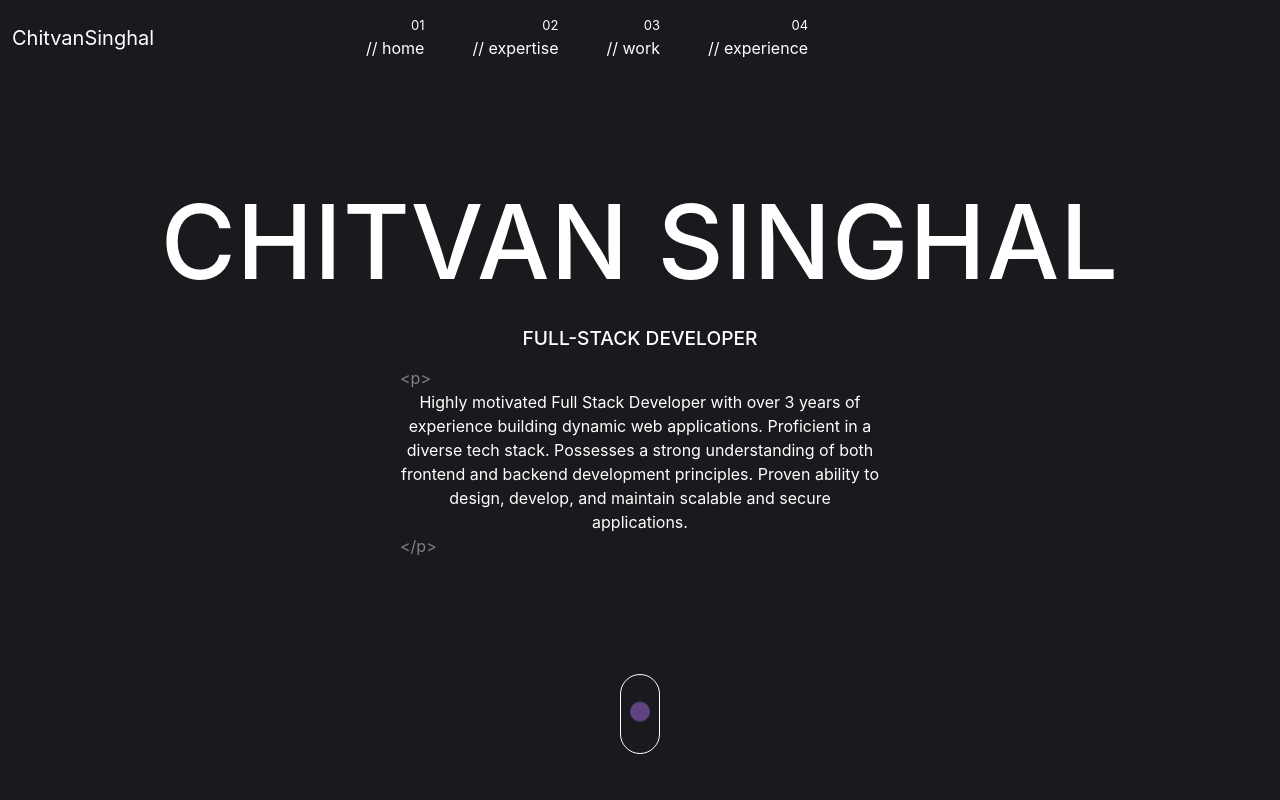
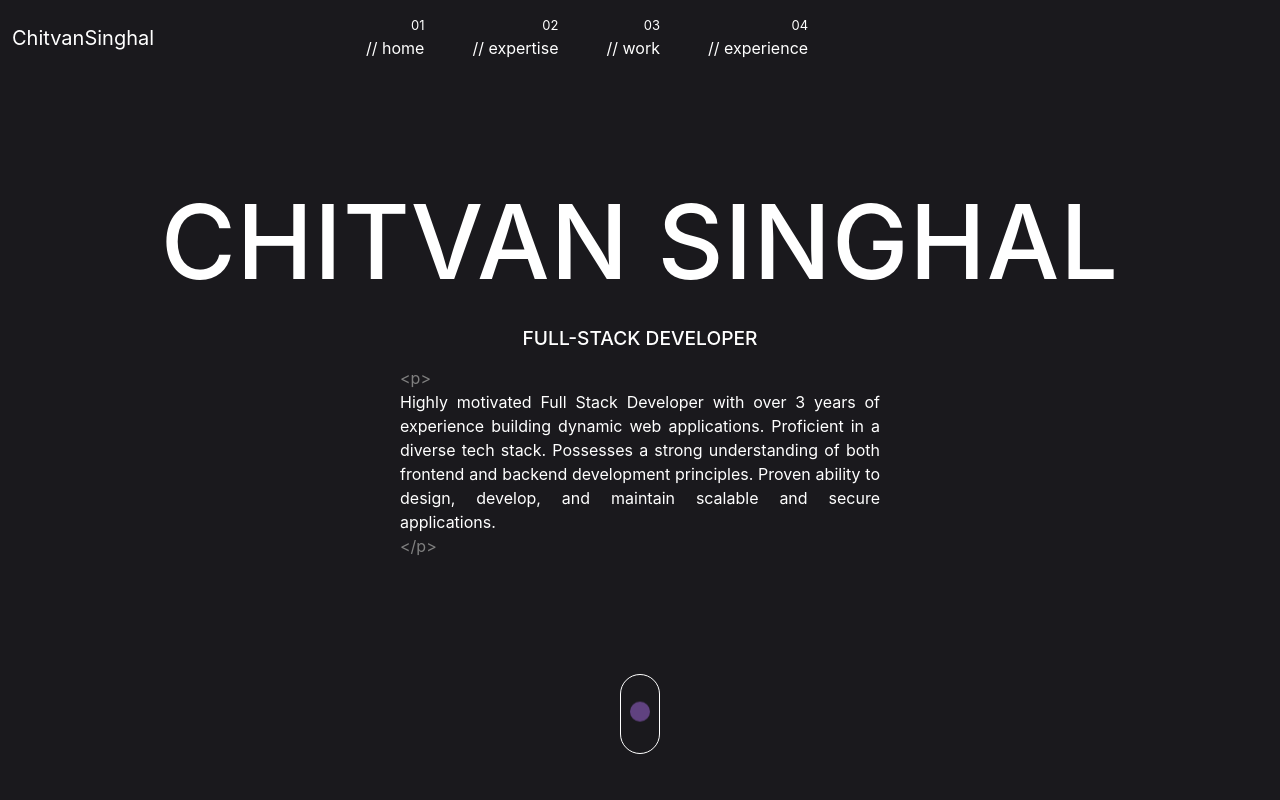
Before and after one commit to Chitvan-SoftDev/portfolio-web, a React (Create React App) app: page / in a window 1280 px wide. Shown: the top 800 px of the page. Built offline with nearby package versions, Linux system fonts and the light colour scheme.

Commit message:
style upd

```diff
--- a/src/Components/Home/Home.js
+++ b/src/Components/Home/Home.js
@@ -6,7 +6,7 @@ function Home({ data }) {
         <div className='home d-flex flex-column'>
             <h1 className='name-element text-center'>Chitvan Singhal</h1>
             <h5 className='title-element text-center'>{data.designation}</h5>
-            <p className='w-md-50 w-75 text-center'>
+            <p className='w-md-50 w-75' style={{textAlign:'justify'}}>
 
                 <span className='html-element float-start'>&lt;p&gt;</span>
                 <br></br>
```
